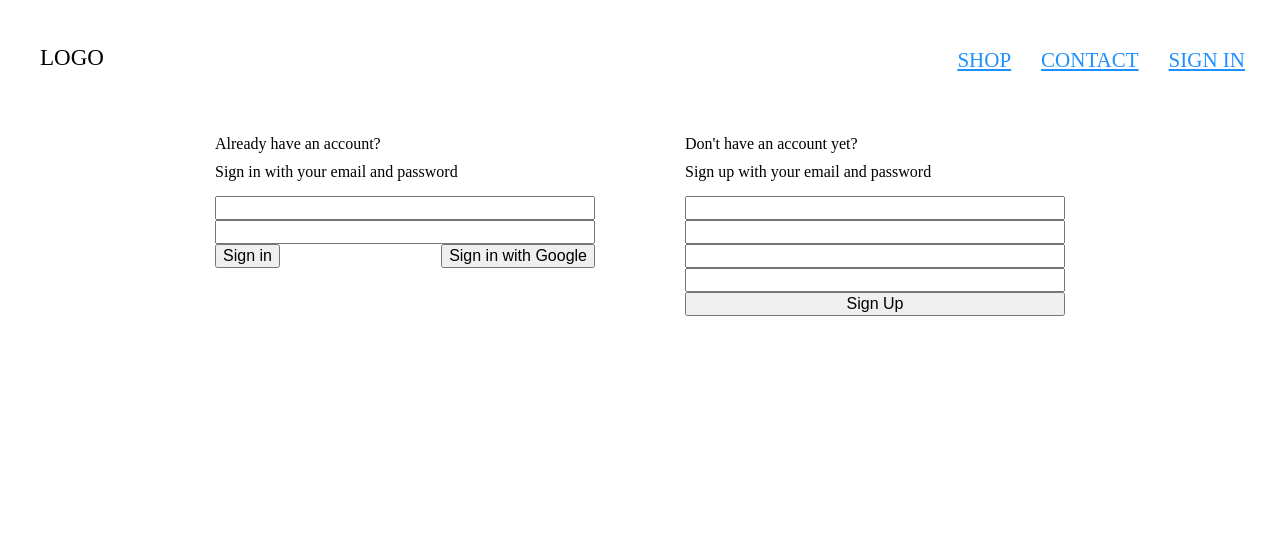
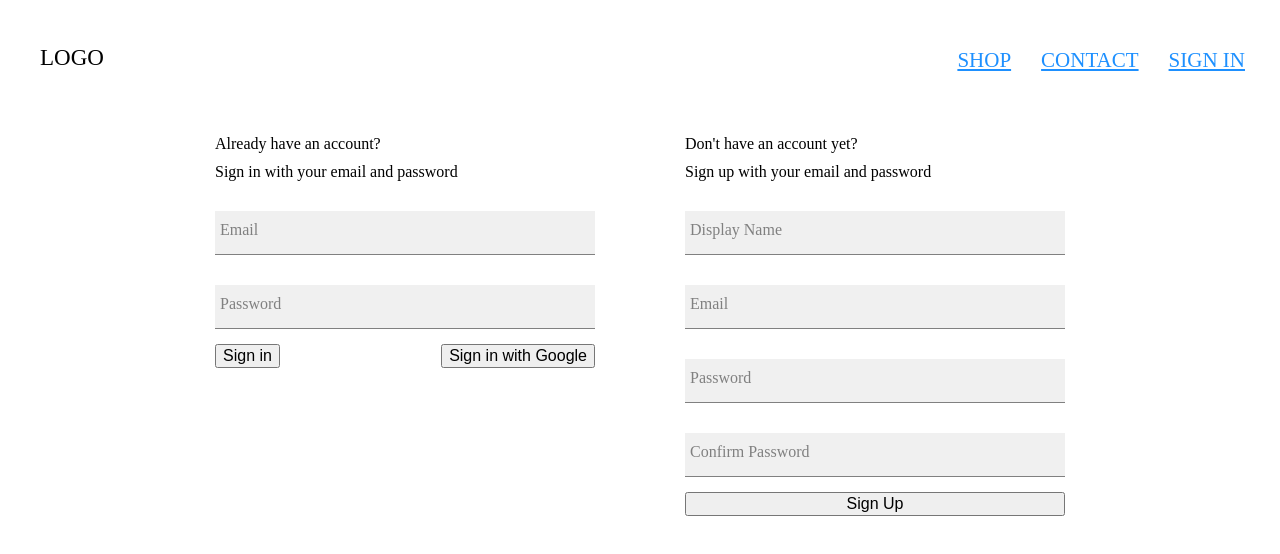
Before and after one commit to Gittenger/react-art-shop-2022, a React (Create React App) app: page /login in a window 1280 px wide. Shown: the top 554 px of the page. Built offline with nearby package versions, Linux system fonts and the light colour scheme.

Commit message:
implement form input component

```diff
--- a/src/components/SignIn/SignIn.component.jsx
+++ b/src/components/SignIn/SignIn.component.jsx
@@ -27,26 +27,26 @@ const SignIn = () => {
 		emailSignInStart()
 	}
 
-	const { AuthFormContainer } = CIndex
+	const { AuthFormContainer, FormInput } = CIndex
 
 	return (
 		<AuthFormContainer>
 			<h2>Already have an account?</h2>
 			<span>Sign in with your email and password</span>
 			<form onSubmit={handleSubmit}>
-				<input
-					onChange={handleChange}
+				<FormInput
+					handleChange={handleChange}
 					type="email"
 					name="email"
-					label="email"
+					label="Email"
 					value={email}
 					required
 				/>
-				<input
-					onChange={handleChange}
+				<FormInput
+					handleChange={handleChange}
 					type="password"
 					name="password"
-					label="password"
+					label="Password"
 					value={password}
 					required
 				/>
--- a/src/components/SignUp/SignUp.component.jsx
+++ b/src/components/SignUp/SignUp.component.jsx
@@ -33,42 +33,42 @@ const SignUp = () => {
 		signUpStart({ email, displayName, password })
 	}
 
-	const { AuthFormContainer } = CIndex
+	const { AuthFormContainer, FormInput } = CIndex
 
 	return (
 		<AuthFormContainer>
 			<h2>Don't have an account yet?</h2>
 			<span>Sign up with your email and password</span>
 			<form onSubmit={() => {}}>
-				<input
-					onChange={handleChange}
+				<FormInput
+					handleChange={handleChange}
 					type="text"
 					name="displayName"
-					label="displayName"
+					label="Display Name"
 					value={displayName}
 					required
 				/>
-				<input
-					onChange={handleChange}
+				<FormInput
+					handleChange={handleChange}
 					type="email"
 					name="email"
-					label="email"
+					label="Email"
 					value={email}
 					required
 				/>
-				<input
-					onChange={handleChange}
+				<FormInput
+					handleChange={handleChange}
 					type="password"
 					name="password"
-					label="password"
+					label="Password"
 					value={password}
 					required
 				/>
-				<input
-					onChange={handleChange}
+				<FormInput
+					handleChange={handleChange}
 					type="password"
 					name="confirmPassword"
-					label="confirmPassword"
+					label="Confirm Password"
 					value={confirmPassword}
 					required
 				/>
```
